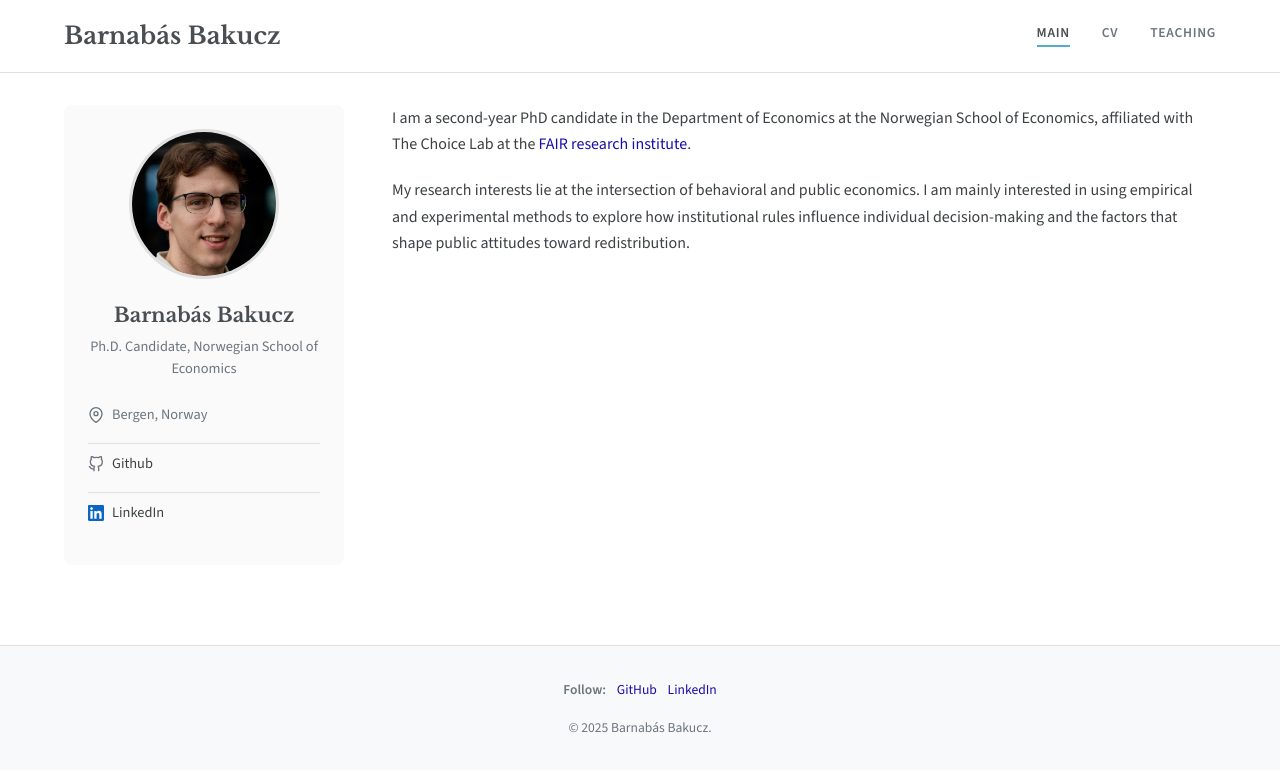
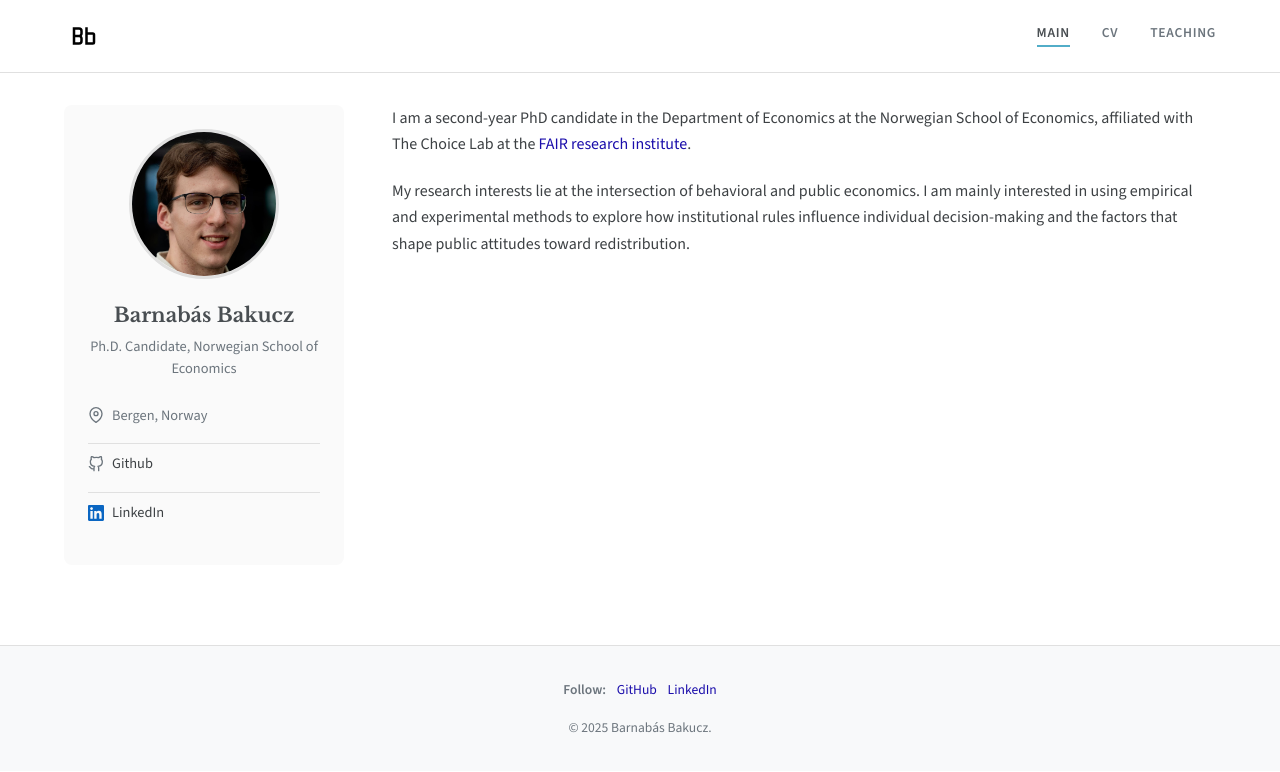
Before and after one commit to barnabas-bakucz/barnabas-bakucz.github.io, a Jekyll site: the page built from index.md, in a window 1280 px wide. Shown: the top 772 px of the page. Built offline with Jekyll 4.4.1, drawn with Linux system fonts in a browser that asks for light colours.

Commit message:
Replace site title text with an icon in the default layout

```diff
--- a/_layouts/default.html
+++ b/_layouts/default.html
@@ -28,9 +28,13 @@
   <body>
     <div class="masthead">
       <div class="masthead__inner">
-        <a class="site-title" href="{{ '/' | relative_url }}"
-          >{{ site.author.name }}</a
-        >
+        <img
+          src="{{ '/assets/images/bb.svg' | relative_url }}"
+          alt="icon"
+          width="40"
+          height="40"
+          class="site-title-icon"
+        />
         <nav class="nav">
           <ul class="nav__list">
             <li class="nav__item">
```
